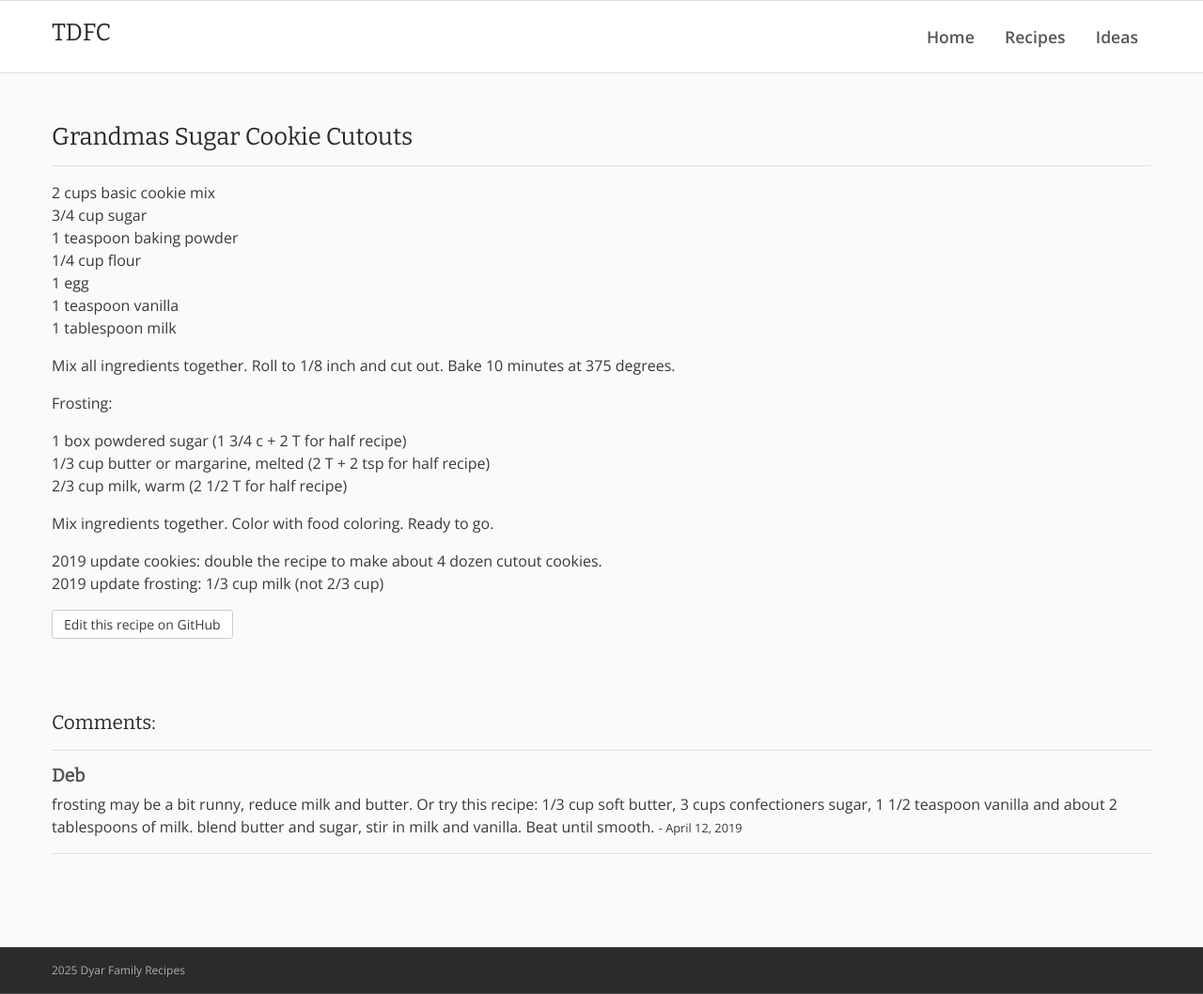
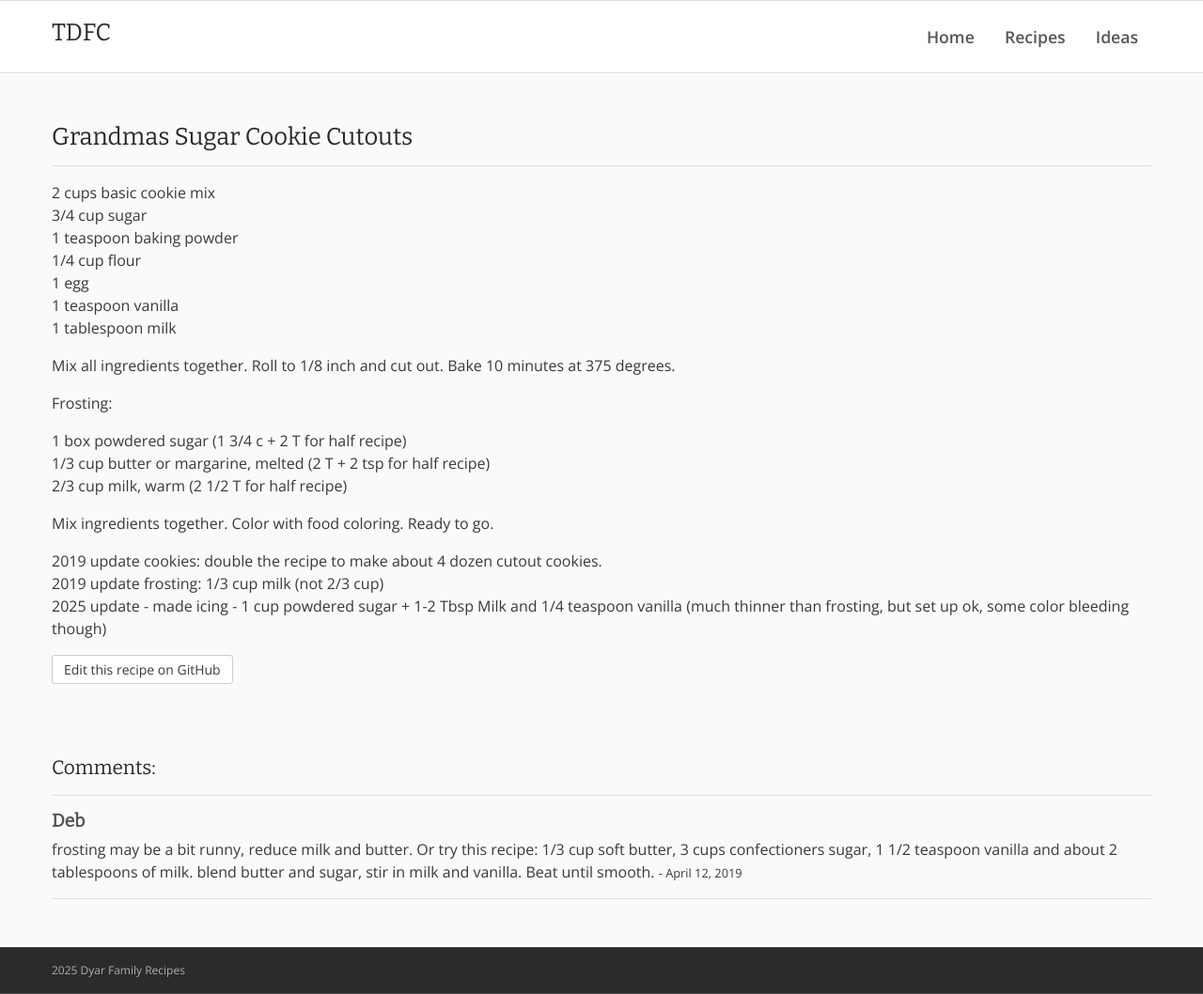
Before and after one commit to rdyar/tdfc, a Jekyll site: the page built from _desserts/grandmas-sugar-cookie-cutouts.md, in a window 1280 px wide and 1058 px high. Shown: the whole window at 94% size. Built offline with Jekyll 4.4.1, drawn with Linux system fonts in a browser that asks for light colours.

Commit message:
Update grandmas-sugar-cookie-cutouts.md

```diff
--- a/_desserts/grandmas-sugar-cookie-cutouts.md
+++ b/_desserts/grandmas-sugar-cookie-cutouts.md
@@ -26,3 +26,4 @@ Mix ingredients together. Color with food coloring. Ready to go.
 
 2019 update cookies: double the recipe to make about 4 dozen cutout cookies.
 2019 update frosting: 1/3 cup milk (not 2/3 cup)
+2025 update - made icing - 1 cup powdered sugar + 1-2 Tbsp Milk and 1/4 teaspoon vanilla (much thinner than frosting, but set up ok, some color bleeding though)
```
